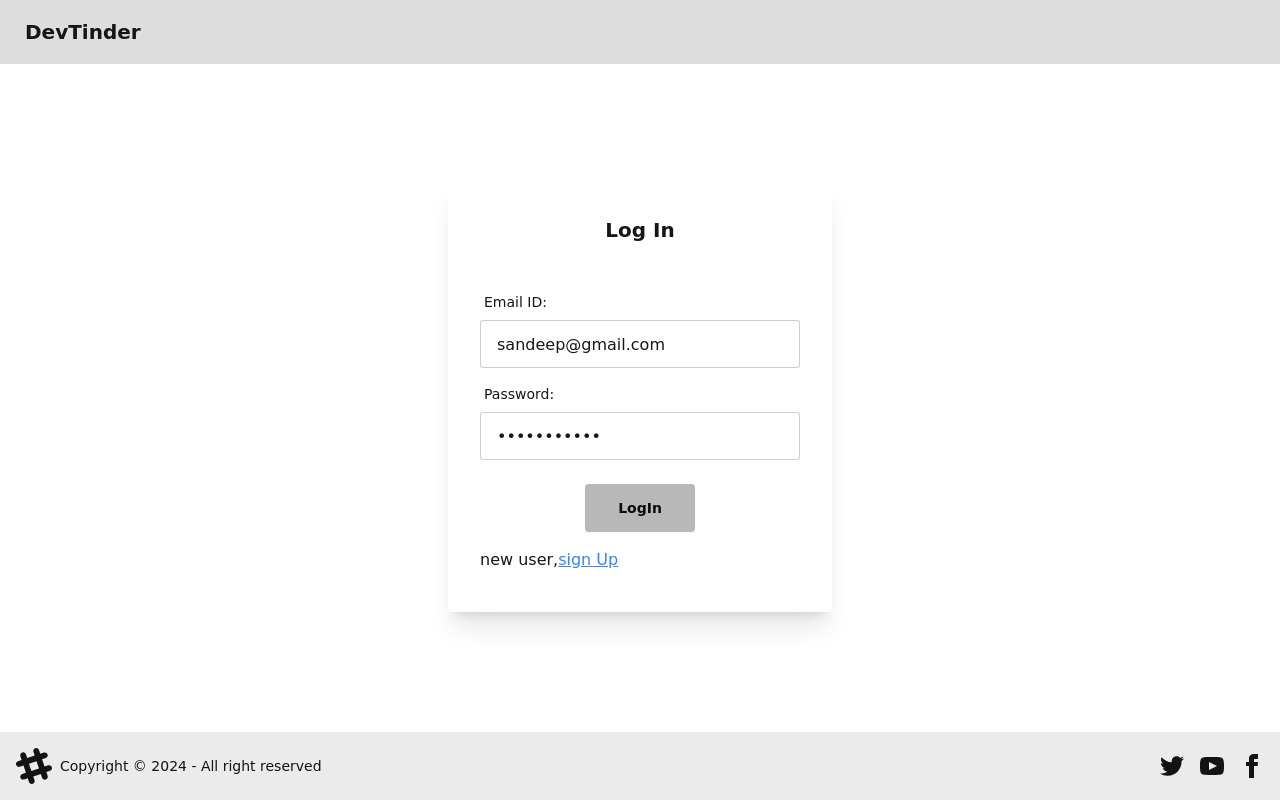
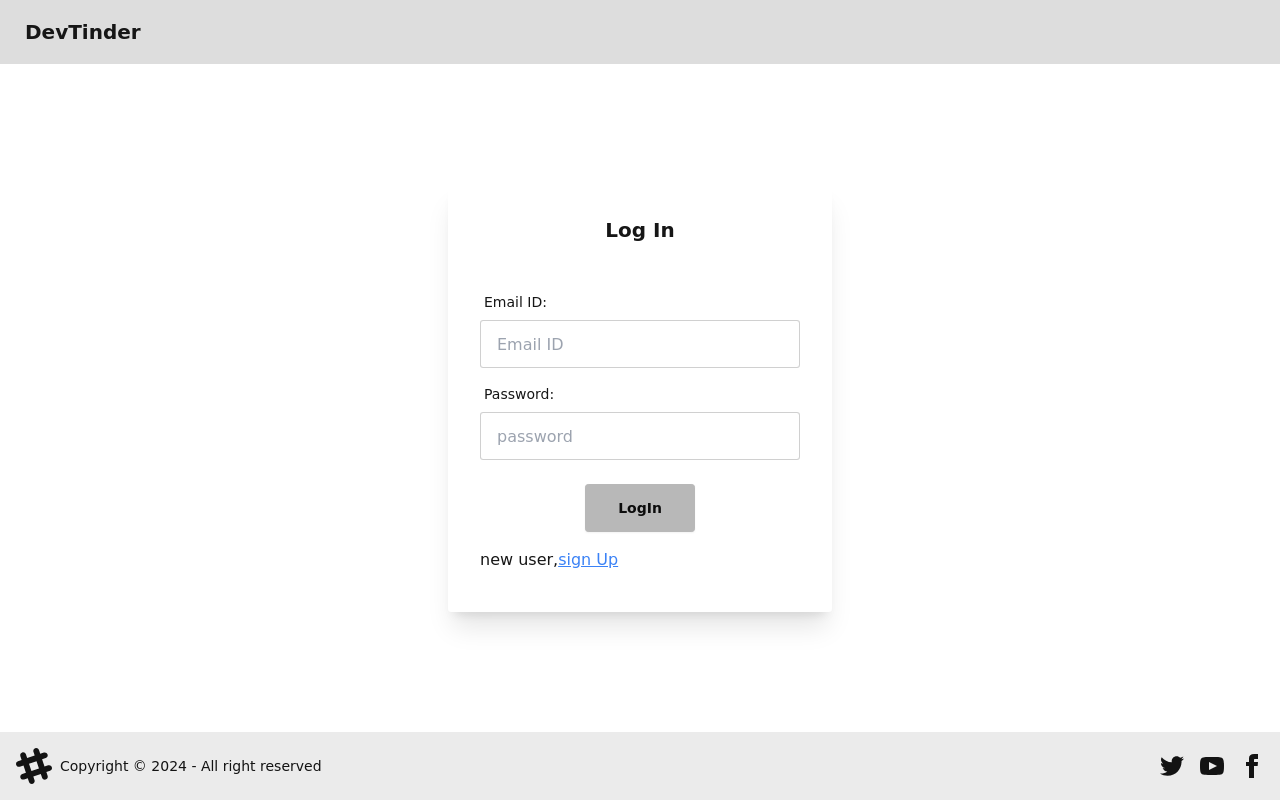
Before and after one commit to sandeep1555/devTinder-frontend, a React (Vite) app: page /login in a window 1280 px wide. Built offline with nearby package versions, Linux system fonts and the light colour scheme; no server answers.

Commit message:
email ,password removed

```diff
--- a/src/LogIn.jsx
+++ b/src/LogIn.jsx
@@ -7,8 +7,8 @@ import { BASE_URL } from "./utils/constants";
 
 
 const LogIn = () => {
-  const [password, setPassword] = useState("Sandeep@123");
-  const [emailId, setemailId] = useState("sandeep@gmail.com");
+  const [password, setPassword] = useState("");
+  const [emailId, setemailId] = useState("");
   const [firstName, setFirstName] = useState("");
   const [lastName, setLastName] = useState("");
   const [error, setError] = useState("");
```
